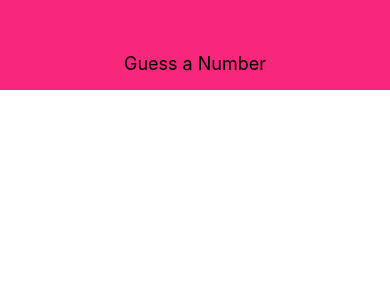
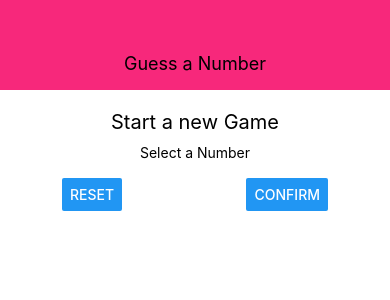
Before and after one commit to ahsan1800411/React-Native-Guess-a-Number-App, a React Native app: screen / in a window 390 px wide. Shown: the top 300 px of the page. Built offline with nearby package versions, Linux system fonts and the light colour scheme.

Commit message:
Working on the layout

```diff
--- a/App.js
+++ b/App.js
@@ -1,11 +1,13 @@
 import React, { useState } from "react";
 import { StyleSheet, View, Text } from "react-native";
 import Header from "./componenrs/Header";
+import StartGameScreen from "./screens/StartGameScreen";
 
 export default function App() {
   return (
     <View style={styles.screen}>
       <Header title='Guess a Number' />
+      <StartGameScreen />
     </View>
   );
 }
--- /dev/null
+++ b/screens/StartGameScreen.js
@@ -0,0 +1,46 @@
+import React from "react";
+import { View, StyleSheet, Text, TextInput, Button } from "react-native";
+
+function StartGameScreen(props) {
+  return (
+    <>
+      <View style={styles.screen}>
+        <Text style={styles.title}>Start a new Game</Text>
+        <View style={styles.inputContainer}>
+          <Text>Select a Number</Text>
+          <TextInput />
+
+          <View style={styles.buttonContainer}>
+            <Button title='Reset' onPress={() => {}} />
+            <Button title='Confirm' onPress={() => {}} />
+          </View>
+        </View>
+      </View>
+    </>
+  );
+}
+
+const styles = StyleSheet.create({
+  screen: {
+    flex: 1,
+    padding: 10,
+    alignItems: "center",
+  },
+  title: {
+    fontSize: 20,
+    marginVertical: 10,
+  },
+  inputContainer: {
+    width: 300,
+    maxWidth: "80%",
+    alignItems: "center",
+  },
+  buttonContainer: {
+    flexDirection: "row",
+    width: "100%",
+    justifyContent: "space-between",
+    paddingHorizontal: 15,
+  },
+});
+
+export default StartGameScreen;
```
